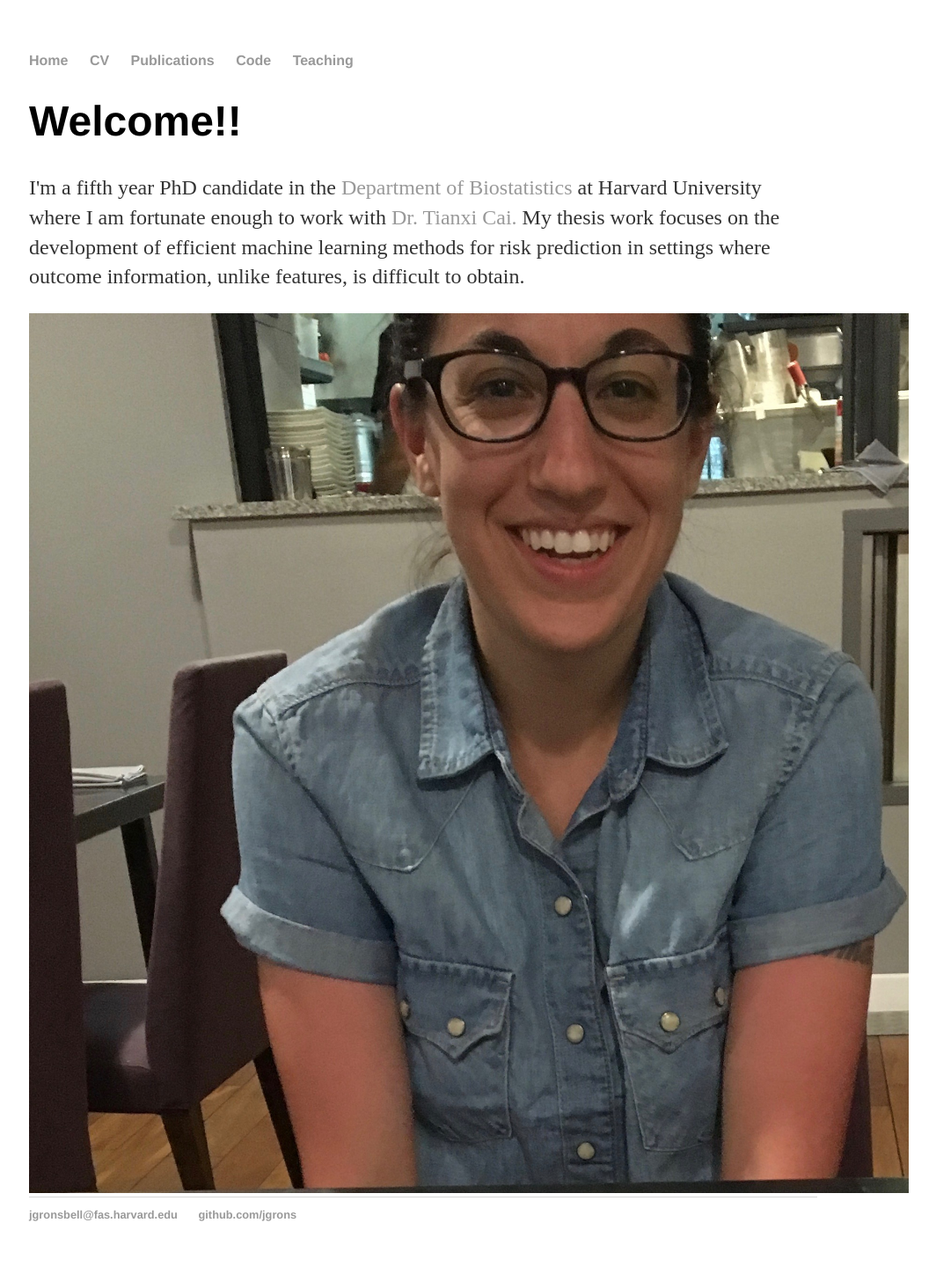
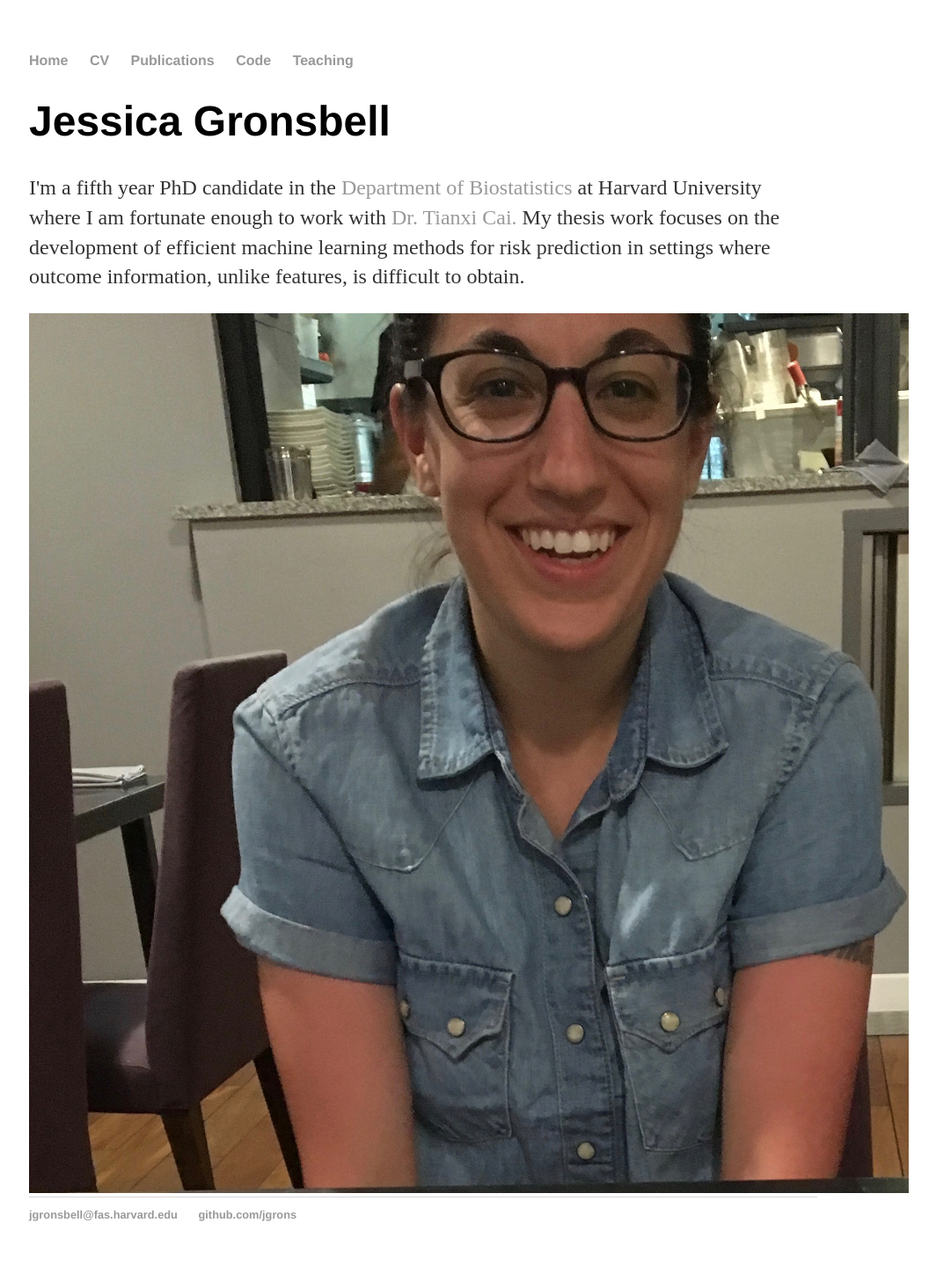
Before and after one commit to jgrons/old_website, a Jekyll site: the page built from index.html, in a window 1280 px wide. Shown: the whole page at 88% size, without its empty margins (159-1223 px from the left). Built offline with Jekyll 4.4.1, drawn with Linux system fonts in a browser that asks for light colours.

Commit message:
Update index.html

```diff
--- a/index.html
+++ b/index.html
@@ -3,7 +3,7 @@ layout: default
 title: Jessica Gronsbell | PhD Candidate in Biostatistics at Harvard University
 ---
 <div class="blurb">
-	<h1> Welcome!!</h1>
+	<h1> Jessica Gronsbell </h1>
 	<p> I'm a fifth year PhD candidate in the <a href="https://www.hsph.harvard.edu/biostatistics/"> Department of
 		Biostatistics </a> at Harvard University
 		where I am fortunate enough to work with <a href="https://www.hsph.harvard.edu/tianxi-cai/">
```
